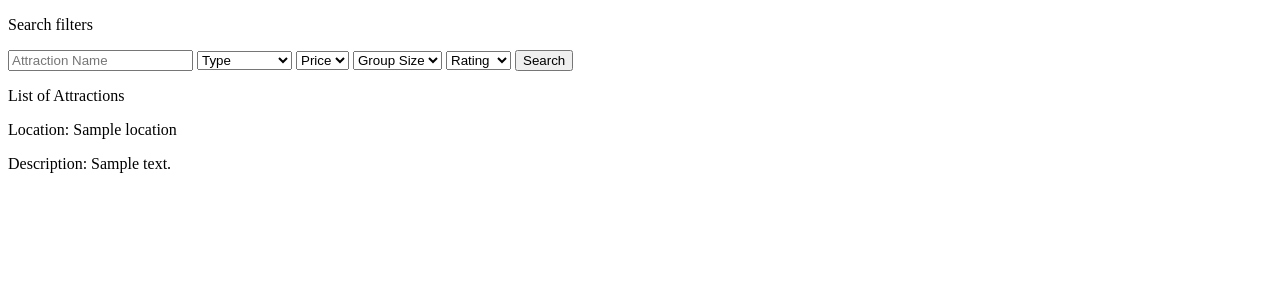
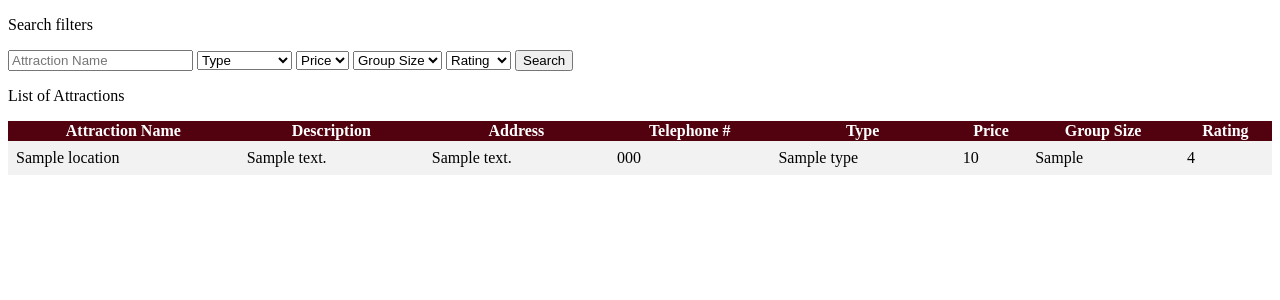
Before and after one commit to mcaveety/FBLA-Tourism-Search, a Flask app: template templates/table.html in a window 1280 px wide. Shown: the top 300 px of the page. Run offline with Flask 2, Linux system fonts and the light colour scheme; the template is opened without the code that fills it: most values are stand-ins (such as "Sample title", 1, 10 or a date in 2020).

Commit message:
Created html table

```diff
--- a/templates/table.html
+++ b/templates/table.html
@@ -40,11 +40,31 @@
 </form>
 
 <p>List of Attractions</p>
+<table>
+    <tr>
+        <th>Attraction Name</th>
+        <th>Description</th>
+        <th>Address</th>
+        <th>Telephone #</th>
+        <th>Type</th>
+        <th>Price</th>
+        <th>Group Size</th>
+        <th>Rating</th>
+    </tr>
 {% for location in array %}
 
-<p>Location: {{ location["name"] }}</p>
-<p>Description: {{ location["description"] }}</p>
+    <tr>
+        <td>{{ location["name"] }}</td>
+        <td>{{ location["description"] }}</td>
+        <td>{{ location["address"] }}</td>
+        <td>{{ location["telephone"] }}</td>
+        <td>{{ location["type"] }}</td>
+        <td>{{ location["price"] }}</td>
+        <td>{{ location["group size"] }}</td>
+        <td>{{ location["rating"] }}</td>
+    </tr>
 
 {% endfor %}
+</table>
 
 {% endblock %}
```
